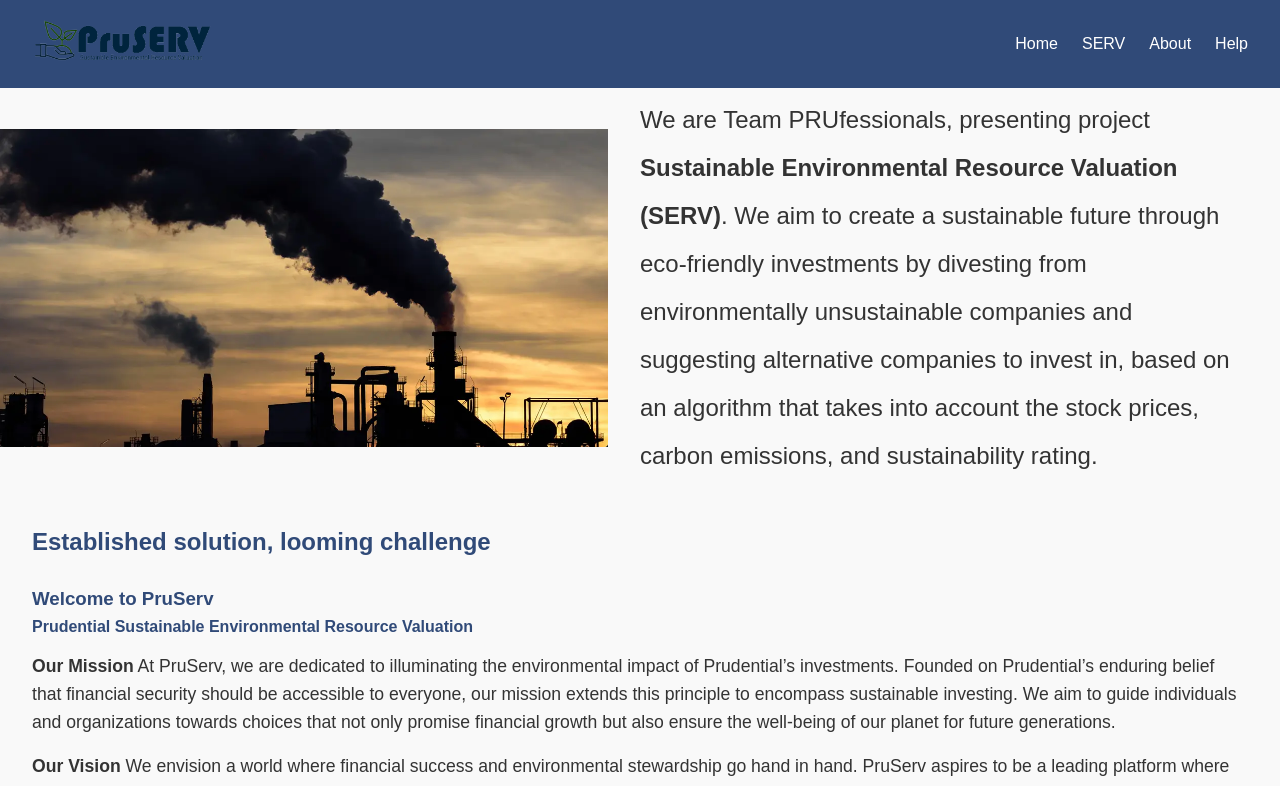
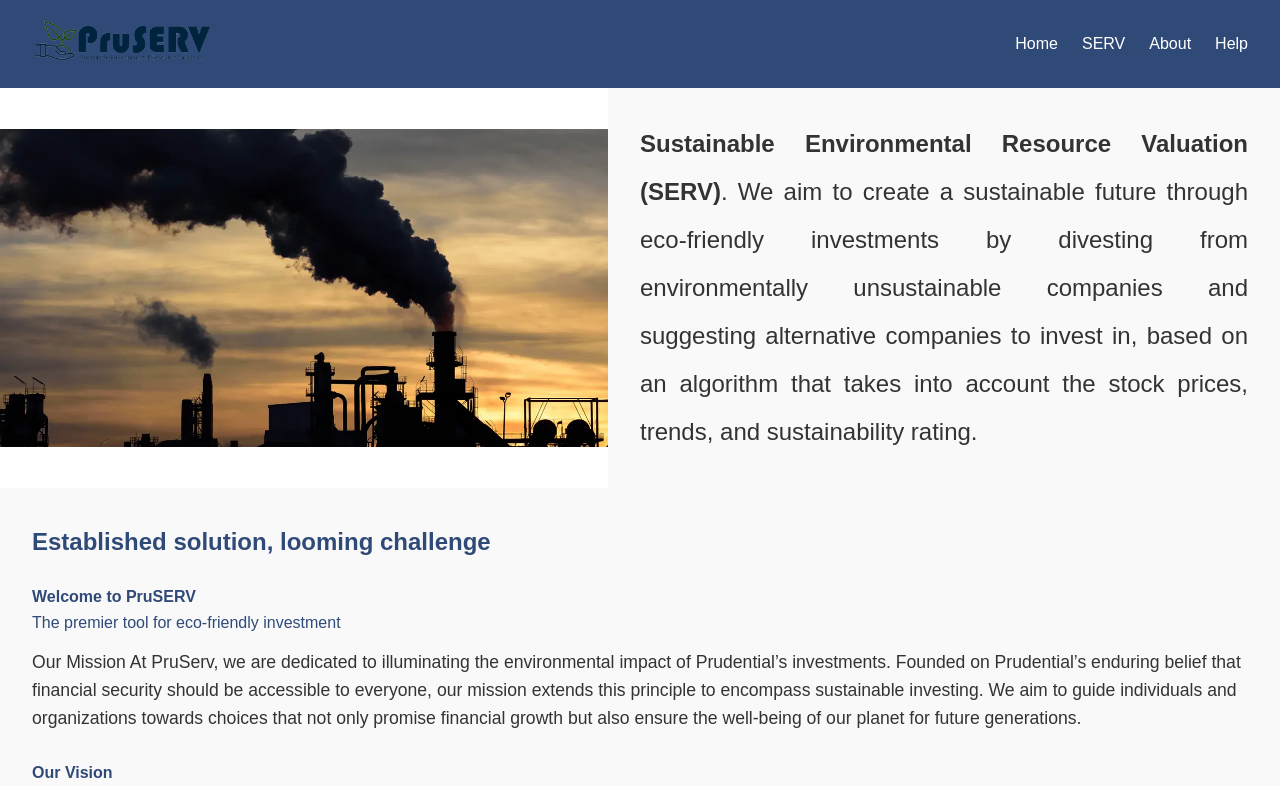
Before and after one commit to brianzou03/PruSustainableInvestment, a React (Create React App) app in the folder my-app/: page / in a window 1280 px wide. Shown: the top 786 px of the page. Built offline with nearby package versions, Linux system fonts and the light colour scheme.

Commit message:
Update table display

```diff
--- a/my-app/src/components/Footer.js
+++ b/my-app/src/components/Footer.js
@@ -10,7 +10,6 @@
         <li><a href="mailto:contact@example.com">Email</a></li>
       </ul>
       <div className="contact-info">
-        <p>Link to contact page</p>
         <p>To learn how our Sustainability Tracker can help you track your sustainability indicators and reduce emissions, energy, water, and waste across your supply chain, contact our expert team on the Help page.</p>
         <button className="contact-button">Contact us ➡</button>
       </div>
--- a/my-app/src/pages/Home.css
+++ b/my-app/src/pages/Home.css
@@ -1,8 +1,8 @@
 .home {
     display: flex;
     flex-direction: column;
-    margin: 0; /* Remove any default margins */
-    padding: 0; /* Remove any default padding */
+    margin: 0;
+    padding: 0;
   }
 
   .home-top {
@@ -17,10 +17,6 @@
     justify-content: center; /* Center horizontally */
   }
 
-  .home-left {
-    background-color: #f9f9f9; /* Optional: to visualize the area */
-  }
-
   .home-left img {
     max-width: 100%;
     max-height: 100%;
@@ -33,9 +29,10 @@
   }
 
   .home-right p {
-    font-size: 4rem; /* Increase the font size */
-    line-height: 3; /* Adjust line height for readability */
+    font-size: 1.2rem; /* Make the font size smaller */
+    line-height: 1.6; /* Adjust line height for readability */
     color: #333;
+    text-align: justify; /* Justify the text for better alignment */
   }
 
   .home-bottom {
--- a/my-app/src/pages/Home.js
+++ b/my-app/src/pages/Home.js
@@ -1,35 +1,32 @@
 import React from 'react';
 import './Home.css';
-
 const Home = () => {
   return (
     <div className="home">
       <div className="home-top">
         <div className="home-left">
-          <img src="/images/carbon_emissions_page.png" alt="Placeholder" />
+          <img src={'/images/carbon_emissions_page.png'} alt="Sustainable Environment" />
         </div>
         <div className="home-right">
           <p>
-            We are Team PRUfessionals, presenting project <b>Sustainable Environmental Resource Valuation (SERV)</b>
-            . We aim to create a sustainable future through eco-friendly investments by
-            divesting from environmentally unsustainable companies and suggesting alternative
-            companies to invest in, based on an algorithm that takes into account the stock prices,
-            carbon emissions, and sustainability rating.
+            <b>Sustainable Environmental Resource Valuation (SERV)</b>. We aim to create a sustainable future through eco-friendly investments by divesting from environmentally unsustainable companies and suggesting alternative companies to invest in, based on an algorithm that takes into account the stock prices, trends, and sustainability rating.
           </p>
         </div>
       </div>
       <div className="home-bottom">
         <h2>Established solution, looming challenge</h2>
-        <h3 className="section-title">Welcome to PruServ</h3>
-        <h4 className="section-subtitle">Prudential Sustainable Environmental Resource Valuation</h4>
+        <p className="section-title">Welcome to PruSERV</p>
+        <p className="section-subtitle">The premier tool for eco-friendly investment</p>
         <p className="section-content">
-          <strong>Our Mission</strong> At PruServ, we are dedicated to illuminating the environmental impact of Prudential’s investments. Founded on Prudential’s enduring belief that financial security should be accessible to everyone, our mission extends this principle to encompass sustainable investing. We aim to guide individuals and organizations towards choices that not only promise financial growth but also ensure the well-being of our planet for future generations.
+          Our Mission At PruServ, we are dedicated to illuminating the environmental impact of Prudential’s investments. Founded on Prudential’s enduring belief that financial security should be accessible to everyone, our mission extends this principle to encompass sustainable investing. We aim to guide individuals and organizations towards choices that not only promise financial growth but also ensure the well-being of our planet for future generations.
         </p>
+        <p className="section-title">Our Vision</p>
         <p className="section-content">
-          <strong>Our Vision</strong> We envision a world where financial success and environmental stewardship go hand in hand. PruServ aspires to be a leading platform where transparency meets innovation, offering insights and alternatives that promote both economic prosperity and ecological balance. By evaluating and presenting the environmental impact of investments, we strive to foster a community of informed investors who prioritize sustainability alongside profitability.
+          We envision a world where financial success and environmental stewardship go hand in hand. PruServ aspires to be a leading platform where transparency meets innovation, offering insights and alternatives that promote both economic prosperity and ecological balance. By evaluating and presenting the environmental impact of investments, we strive to foster a community of informed investors who prioritize sustainability alongside profitability.
         </p>
+        <p className="section-title">Explore PruServ</p>
         <p className="section-content">
-          <strong>Explore PruServ</strong> Discover how Prudential’s investments impact the environment and explore suggestions for more sustainable alternatives. Join us in our journey towards a future where financial security and environmental sustainability are seamlessly integrated.
+          Discover how Prudential’s investments impact the environment and explore suggestions for more sustainable alternatives. Join us in our journey towards a future where financial security and environmental sustainability are seamlessly integrated.
         </p>
       </div>
     </div>
```
